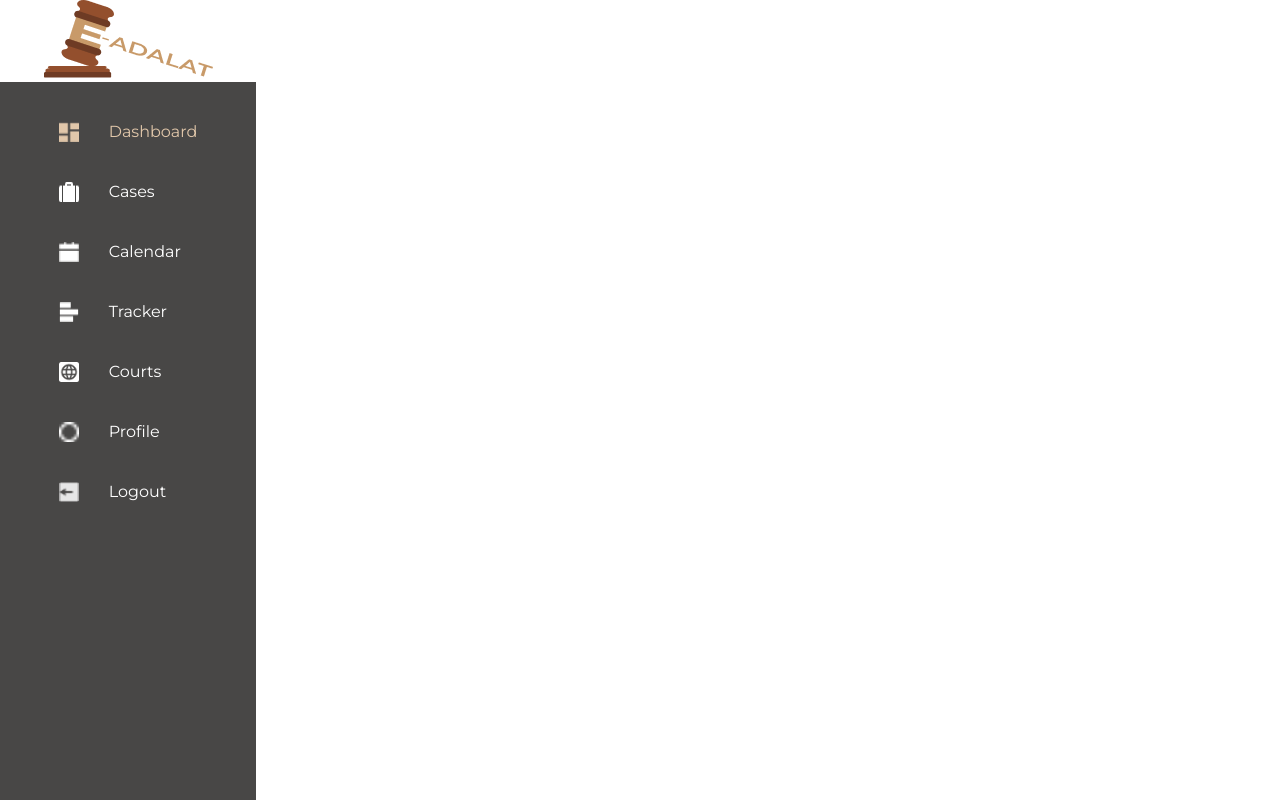
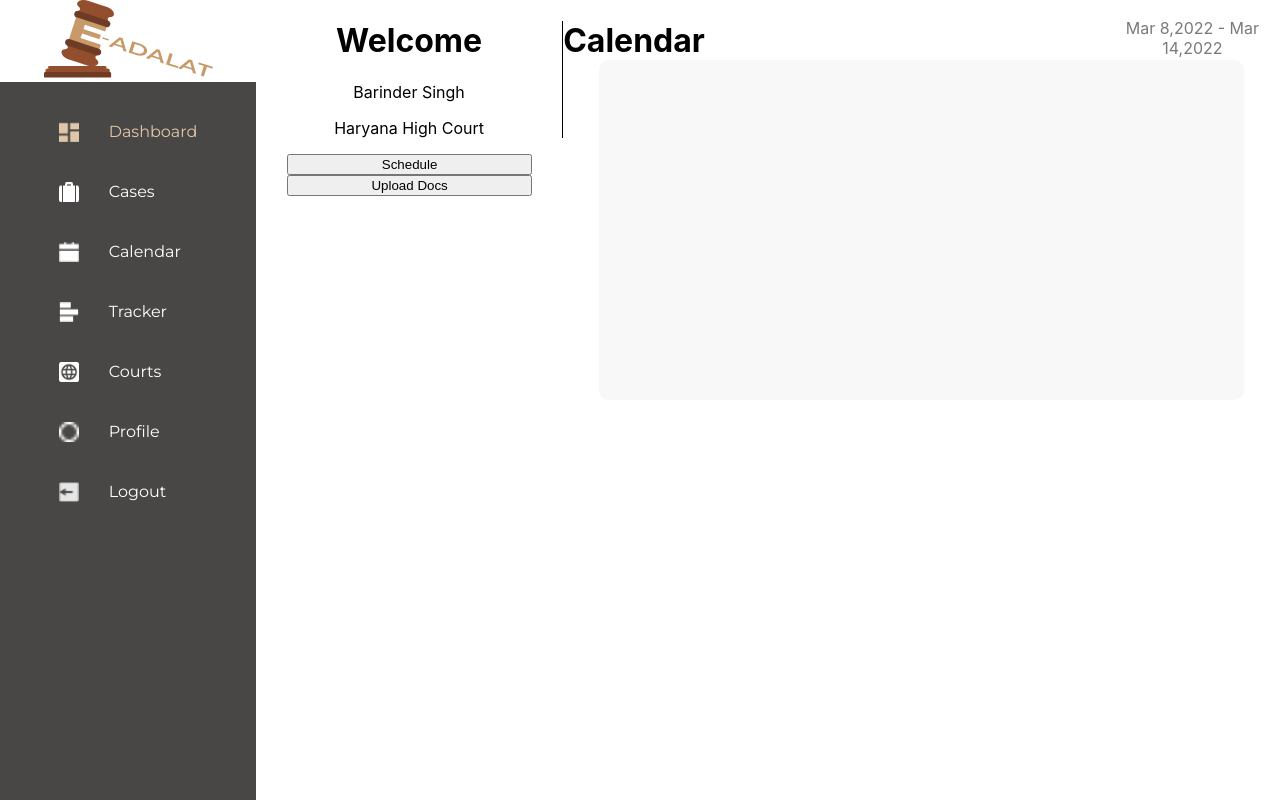
Before and after one commit to shivamdargan/e-court-management-system, a React (Create React App) app in the folder client/: page /dashboard in a window 1280 px wide. Built offline with nearby package versions, Linux system fonts and the light colour scheme.

Commit message:
dashboard frontend

```diff
--- a/client/src/assets/css/dashboard.css
+++ b/client/src/assets/css/dashboard.css
@@ -14,6 +14,11 @@
     /* justify-content: center; */
     width: 20%;
     background-color: #484746;
+}
+
+.dashboard-right{
+    display: flex;
+    width: 80%;
 }
 
 .logosection{
@@ -45,3 +50,63 @@
     margin: 0;
     margin-left: 30px;
 }
+
+.calendar-section{
+    display: flex;
+    flex-direction: row;
+    width: 100%;
+    height: 50%;
+}
+
+.welcome{
+    width: 30%;
+}
+
+.welcome-info{
+    border-right: 1px solid black;
+}
+
+.welcome-ops{
+    display: flex;
+    flex-direction: column;
+    align-items: center;
+}
+
+.welcome-ops button{
+    width: 80%;
+}
+
+.calendar{
+    display: flex;
+    flex-direction: column;
+    align-items: center;
+    justify-content: center;
+    width: 70%;
+    /* background-color: #484746; */
+}
+
+.calendar-info{
+    display: flex;
+    flex-direction: row;
+    align-items: center;
+}
+
+.calendar-info p{
+    /* margin: 0; */
+    margin-left: 200px;
+    margin-bottom: 0;
+    color: #7A7A79;
+}
+
+.calendar-info h1{
+    margin-right: 200px;
+    margin-bottom: 0;
+}
+
+.calendar-box{
+    display: flex;
+    height: 90%;
+    width: 90%;
+    background-color: #F8F8F8;
+    border-radius: 10px;
+}
--- a/client/src/assets/css/navbar.css
+++ b/client/src/assets/css/navbar.css
@@ -24,12 +24,14 @@
 .nav-links a{
     margin: 0px 30px;
     font-size: 18px;
+    text-decoration: none;
+    color: #484746;
 }
 
 .signup-btn{
     align-items: center;
     background: #E1C7AA;
-    color: white;
+    color: white!important;
     padding: 2px 10px 10px 10px;
     border-radius: 10px;
 
--- /dev/null
+++ b/client/src/components/Dashboard/Calendar.js
@@ -0,0 +1,17 @@
+import React from 'react'
+
+const Calendar = () => {
+  return (
+    <div className='calendar'>
+        <div className='calendar-info'>
+            <h1>Calendar</h1>
+            <p>Mar 8,2022 - Mar 14,2022</p>
+        </div>
+        <div className='calendar-box'>
+
+        </div>
+    </div>
+  )
+}
+
+export default Calendar
--- a/client/src/components/Dashboard/Dasboard.js
+++ b/client/src/components/Dashboard/Dasboard.js
@@ -1,9 +1,26 @@
 import React from 'react'
+import Calendar from './Calendar.js';
 
 const Dasboard = () => {
   return (
     <div className='dashboard-right'>
+        <div className='calendar-section'>
+            <div className='welcome'>
+                <div className='welcome-info'>
+                    <h1>Welcome</h1>
+                    <p>Barinder Singh</p>
+                    <p>Haryana High Court</p>
+                </div>
+                <div className='welcome-ops'>
+                    <button>Schedule</button>
+                    <button>Upload Docs</button>
+                </div>
+            </div>
+            <Calendar/>
+        </div>
+        <div className='cases-section'>
 
+        </div>
     </div>
   )
 }
--- a/client/src/components/Navbar.js
+++ b/client/src/components/Navbar.js
@@ -9,8 +9,8 @@ const Navbar = () => {
                 <a>About</a>
                 <a>Cases</a>
                 <a>Courts</a>
-                <a>Login</a>
-                <a className='signup-btn'>Signup</a>
+                <a href='/login'>Login</a>
+                <a href='/signup' className='signup-btn'>Signup</a>
             </div>
 
         </div>
--- a/client/src/pages/DashboardPage.js
+++ b/client/src/pages/DashboardPage.js
@@ -1,14 +1,13 @@
 import React from 'react'
 import SideNav from '../components/Dashboard/SideNav'
 import '../assets/css/dashboard.css';
+import Dashboard from '../components/Dashboard/Dasboard';
 
 const DashboardPage = () => {
   return (
     <div className='dashboard'>
         <SideNav></SideNav>
-        <div className='dashboard-right'>
-
-        </div>
+        <Dashboard/>
     </div>
   )
 }
--- a/client/src/pages/SignupLawyerPage.js
+++ b/client/src/pages/SignupLawyerPage.js
@@ -1,8 +1,9 @@
 import React from 'react'
 import Footer from '../components/Footer'
 import Navbar from '../components/Navbar'
+import SignupLawyer from '../components/Signup/SignupLawyer'
 
-const SignupLawyer = () => {
+const SignupLawyerPage = () => {
   return (
     <div>
         <Navbar/>
@@ -12,4 +13,4 @@ const SignupLawyer = () => {
   )
 }
 
-export default SignupLawyer
+export default SignupLawyerPage
```
Also changed, not shown: client/src/components/Dashboard/Cases.js (added, +11 -0 lines), client/src/components/Dashboard/Newcases.js (added, +11 -0 lines).
